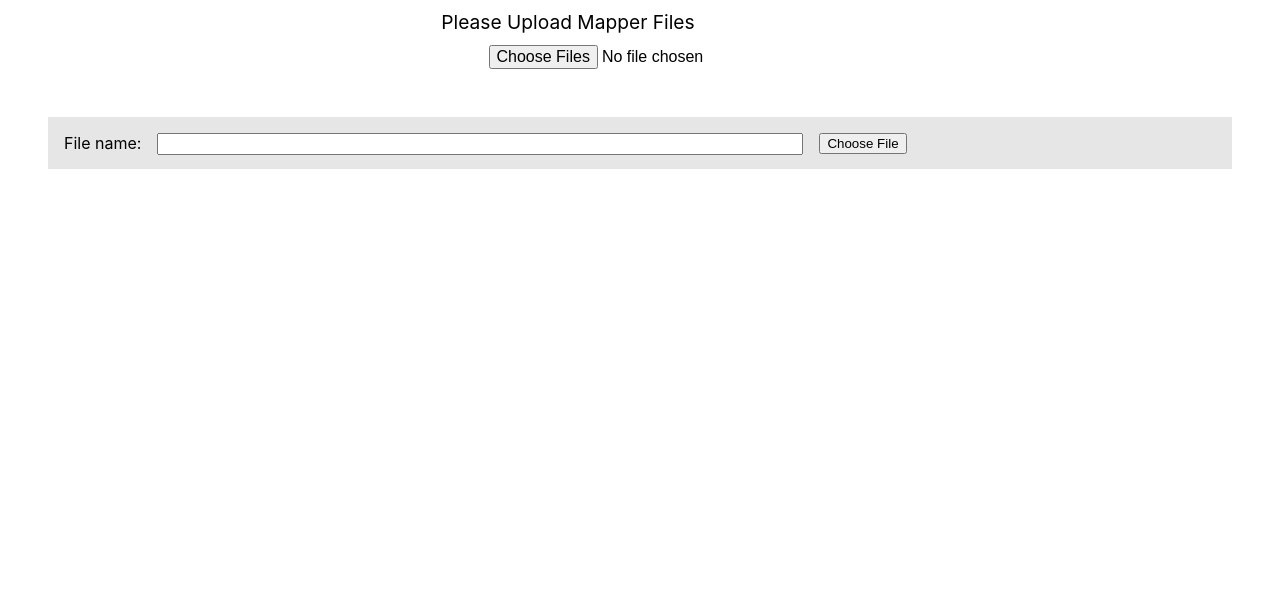
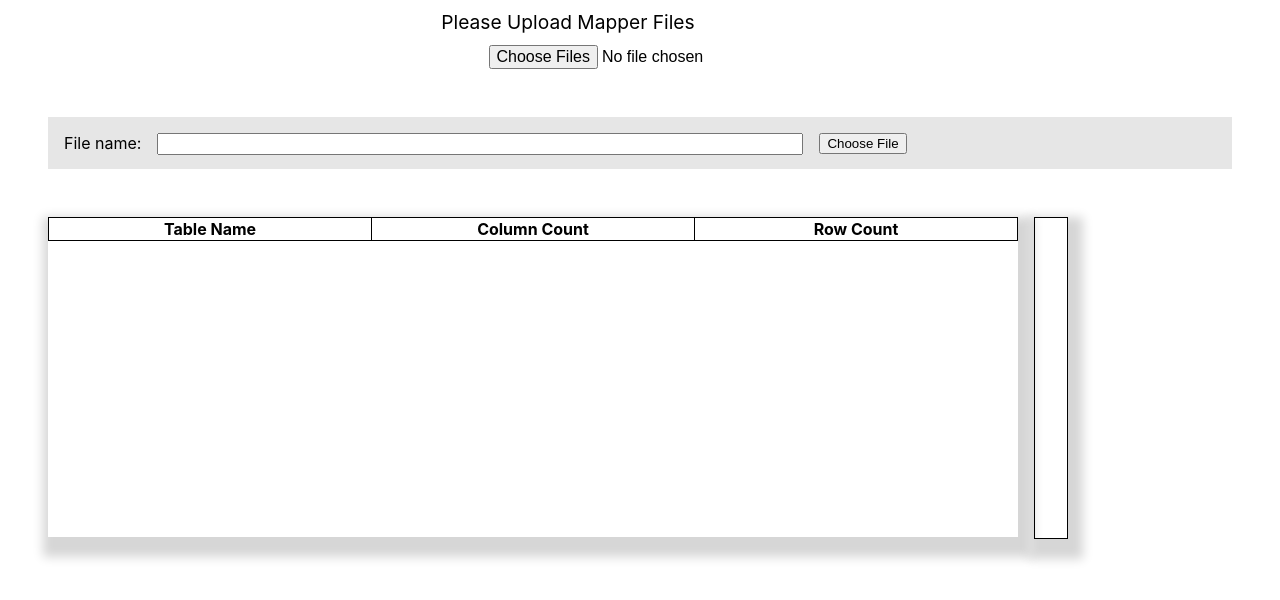
Before and after one commit to sreeramracha/pgt-updn-converter, a React (Create React App) app: page / in a window 1280 px wide. Shown: the top 600 px of the page. Built offline with nearby package versions, Linux system fonts and the light colour scheme.

Commit message:
Added component TableColumnNames, CSS

```diff
--- a/src/Components/App.jsx
+++ b/src/Components/App.jsx
@@ -14,14 +14,45 @@ function App() {
 		fileHeader: "",
 		fileBody: "",
 	});
-	const [archiveFileData, setArchiveFileData] = useState();
+	const [archiveFileData, setArchiveFileData] = useState([]);
 
 	function handleArchiveFile(item) {
 		setArchiveFile(item);
 	}
 
+	// function handleSortArchiveFileData() {
+	// 	console.log("In sort");
+
+	// 	const sortedArchiveFileData = [...archiveFileData].sort((a, b) =>
+	// 		a.tableName.localeCompare(b.tableName)
+	// 	);
+
+	// 	sortedArchiveFileData.forEach((item) => {
+	// 		console.log(item.tableNmae);
+	// 	});
+
+	// 	setArchiveFileData(sortedArchiveFileData);
+	// }
+
 	function handleArchiveFileData(item) {
-		setArchiveFileData(item);
+		for (let key in item) {
+			// console.log(`${key}->${item[key]}`);
+			setArchiveFileData((prevValues) => {
+				return [
+					...prevValues,
+					{
+						tableName: key,
+						tableData: item[key],
+						rows: item[key].length,
+						columns: item[key][0].length,
+					},
+				];
+			});
+		}
+
+		// archiveFileData.sort((a, b) => a.tableName.localeCompare(b.tableName));
+
+		// console.log(archiveFileData);
 	}
 
 	function handleFile(event) {
@@ -70,6 +101,7 @@ function App() {
 					mapperFiles={mapperFiles}
 					archiveFileData={archiveFileData}
 					handleArchiveFileData={handleArchiveFileData}
+					// handleSortArchiveFileData={handleSortArchiveFileData}
 				/>
 				<Data />
 			</div>
--- a/src/Components/Column.jsx
+++ b/src/Components/Column.jsx
@@ -2,10 +2,14 @@ import { useEffect, useState } from "react";
 import { XMLParser } from "fast-xml-parser";
 import { toast } from "react-toastify";
 import "react-toastify/dist/ReactToastify.css";
+import Table from "./Table";
+import "../styles/column.css";
+import TableColumnNames from "./TableColumnNames";
 
 export default function Column(props) {
 	const [clientMessageName, setClientMessageName] = useState("");
 	const [version, setVersion] = useState("");
+	const [xmlHeader, setXmlHeader] = useState([]);
 
 	useEffect(() => {
 		const content = props.archiveFile.fileHeader.split("\n");
@@ -15,7 +19,7 @@ export default function Column(props) {
 		// console.log(messageName);
 		if (messageName.length > 0) {
 			const name = messageName[0].split("=")[1];
-			console.log(name);
+			// console.log(name);
 
 			setClientMessageName(name);
 		} else {
@@ -39,16 +43,65 @@ export default function Column(props) {
 			);
 
 			setVersion(match[1]);
+
+			try {
+				const parser = new XMLParser();
+				const result = parser.parse(props.archiveFile.fileBody);
+
+				const mapData =
+					result.Envelope?.Body?.ImportData?.MapData?.Table || [];
+				const dictionary = {};
+
+				// Ensure mapData is treated as an array
+				const tables = Array.isArray(mapData) ? mapData : [mapData];
+
+				tables.forEach((table) => {
+					const tableName = table.Name;
+					const rows = table.row;
+
+					if (tableName && rows) {
+						// Ensure rows is an array
+						const rowArray = Array.isArray(rows) ? rows : [rows];
+						dictionary[tableName] = rowArray.map((row) => {
+							// Ensure <c> values are treated as an array
+							return Array.isArray(row.c) ? row.c : [row.c];
+						});
+					}
+				});
+
+				props.handleArchiveFileData(dictionary);
+				// props.handleSortArchiveFileData();
+			} catch (error) {
+				console.error("Error parsing XML:", error);
+				props.handleArchiveFileData({});
+			}
 		}
+
+		const line = props.archiveFile.fileHeader.split("\n");
+		line.forEach((sentence) =>
+			setXmlHeader((prevValue) => [...prevValue, sentence])
+		);
 	}, [props.archiveFile]);
 
 	return (
 		<>
 			<div className="column-display">
-				<div className="column-tables"></div>
+				{/* <div className="column-tables"> */}
+				<TableColumnNames archiveFileData={props.archiveFileData} />
+				{/* {props.archiveFileData.map((item) => (
+						<TableColumnNames item={item} />
+					))} */}
+				{/* </div> */}
 				<div className="column-header-data">
-					{version}
-					{/* {props.archiveFile.fileBody} */}
+					{xmlHeader.map((item) => (
+						<p>{item}</p>
+					))}
+
+					{/* <p>
+						{props.archiveFileData.map((item) => (
+							<Table item={item} />
+						))}
+					</p> */}
 				</div>
 			</div>
 		</>
--- /dev/null
+++ b/src/Components/Table.jsx
@@ -0,0 +1,16 @@
+export default function Table(props) {
+	return (
+		<>
+			<p>{props.item.tableName}</p>
+			<p>{`Number of rows: ${props.item.rows}`}</p>
+			<p>{`Number of column: ${props.item.columns}`}</p>
+			{props.item.tableData.map((x) => (
+				<p>
+					{x.map((y) => (
+						<p>{y}</p>
+					))}
+				</p>
+			))}
+		</>
+	);
+}
--- /dev/null
+++ b/src/Components/TableColumnNames.jsx
@@ -0,0 +1,32 @@
+import "../styles/tablecolumnnames.css";
+
+export default function TableColumnNames(props) {
+	const sortedData = [...props.archiveFileData].sort((a, b) =>
+		a.tableName.localeCompare(b.tableName)
+	);
+
+	return (
+		<>
+			<div className="column-tables">
+				<table>
+					<thead>
+						<tr>
+							<th>Table Name</th>
+							<th>Column Count</th>
+							<th>Row Count</th>
+						</tr>
+					</thead>
+					<tbody>
+						{sortedData.map((item) => (
+							<tr>
+								<td>{item.tableName}</td>
+								<td>{item.columns}</td>
+								<td>{item.rows}</td>
+							</tr>
+						))}
+					</tbody>
+				</table>
+			</div>
+		</>
+	);
+}
--- /dev/null
+++ b/src/styles/column.css
@@ -0,0 +1,29 @@
+.column-display {
+	display: flex;
+	margin: 0 2em;
+}
+
+.column-tables,
+.column-header-data {
+	/* border: 1px solid; */
+	box-shadow: 5px 10px 10px 10px rgb(214, 214, 214);
+	/* overflow: scroll; */
+}
+
+.column-tables {
+	height: 20em;
+}
+
+.column-header-data {
+	height: 19em;
+}
+
+.column-header-data {
+	border: 1px solid;
+	padding: 0 1em 1em;
+	/* width: 35em; */
+}
+
+.column-header-data > p {
+	margin: 0;
+}
--- /dev/null
+++ b/src/styles/tablecolumnnames.css
@@ -0,0 +1,40 @@
+.column-tables {
+	margin: 0 1em;
+	/* padding: 0 1em; */
+}
+
+table {
+	/* width: 100%; */
+	border-collapse: collapse;
+}
+
+th {
+	border: 1px solid;
+	text-align: center;
+	/* margin: 0; */
+}
+
+td {
+	border: 1px solid;
+}
+
+th:nth-child(1) {
+	width: 20em;
+}
+
+th:nth-child(2) {
+	width: 20em;
+}
+
+th:nth-child(3) {
+	width: 20em;
+}
+
+td:nth-child(1) {
+	padding-left: 0.5em;
+}
+
+td:nth-child(2),
+td:nth-child(3) {
+	text-align: center;
+}
```
